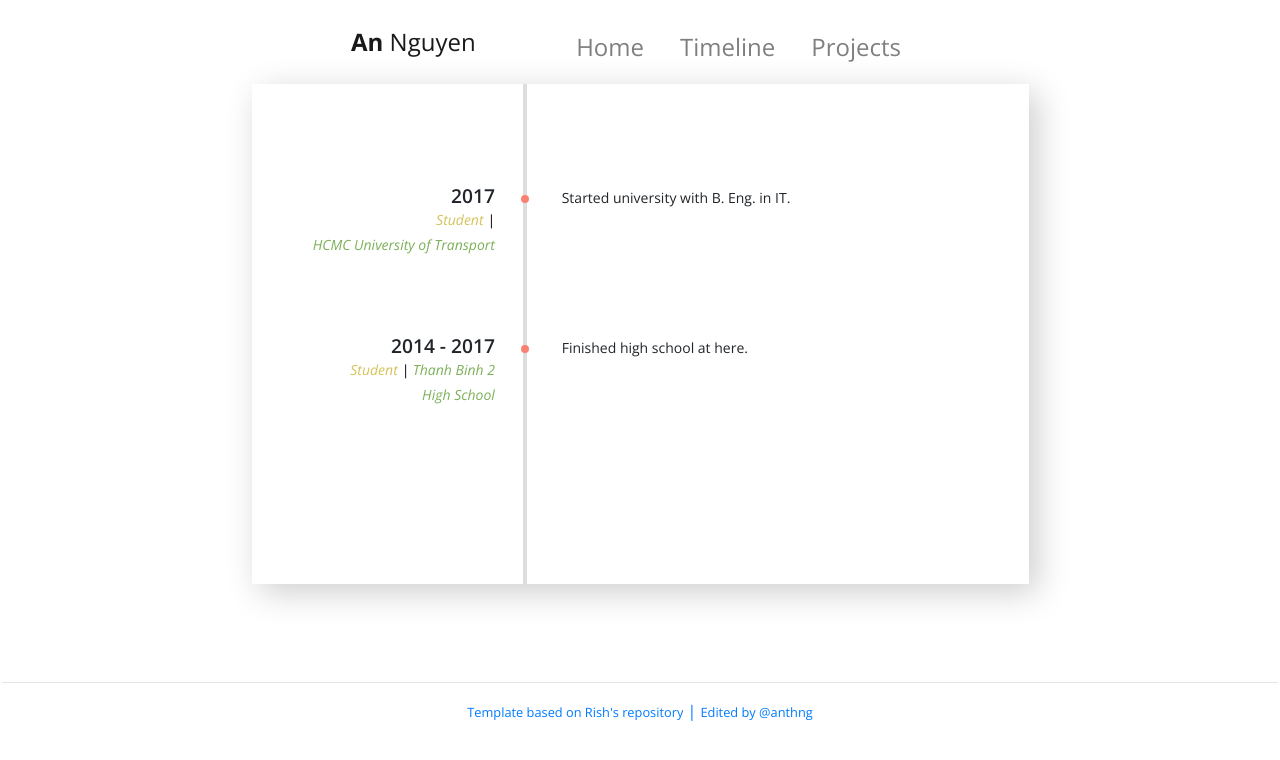
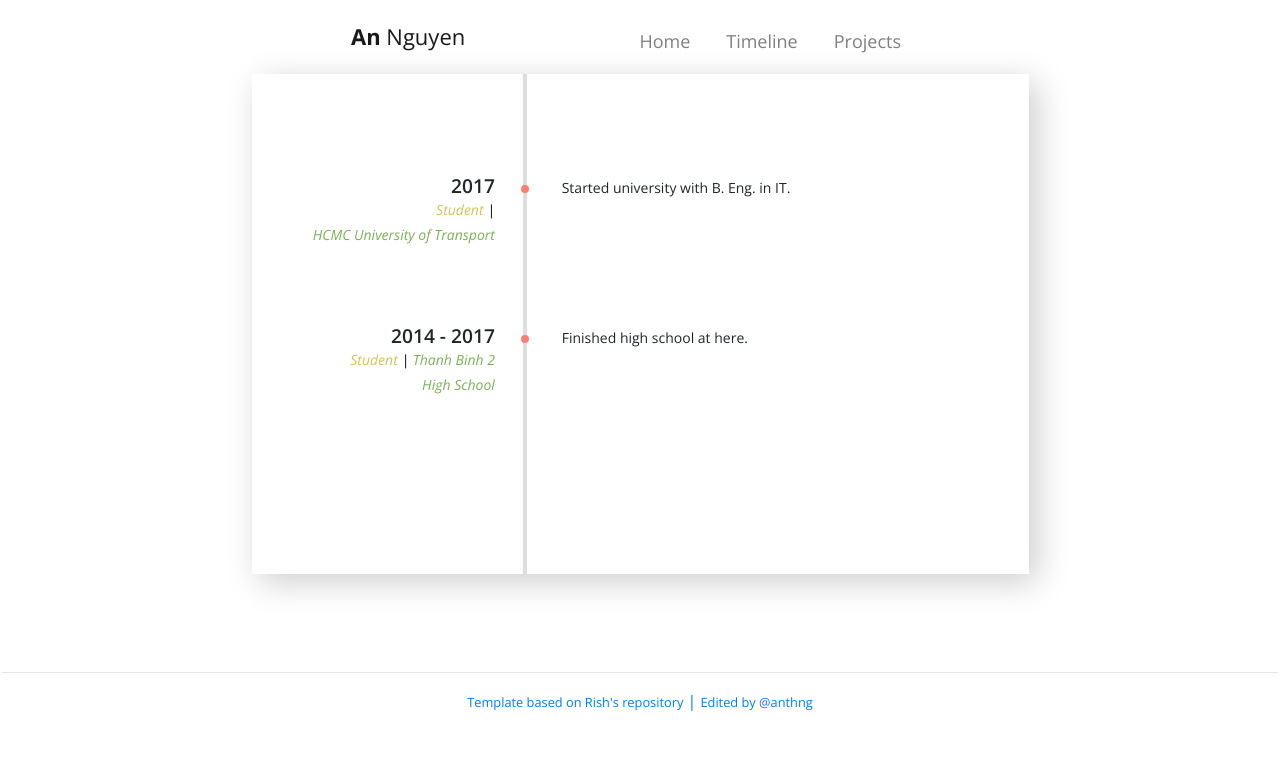
Before and after one commit to anthng/anthng.github.io, a Jekyll site: the page built from timeline.html, in a window 1280 px wide. Shown: the top 760 px of the page. Built offline with Jekyll 4.4.1, drawn with Linux system fonts in a browser that asks for light colours.

Commit message:
update button top

```diff
--- a/_includes/header.html
+++ b/_includes/header.html
@@ -1,14 +1,14 @@
 <!-- Header -->
 <nav id="navbar" class="navbar navbar-expand-md grey lighten-5 z-depth-1 navbar-light">
     <div class="container-fluid">
-    <a class="navbar-brand" href="/" style="font-weight: lighter; font-size: 24px"><span style="font-weight: bold">An</span> Nguyen</a>
+    <a class="navbar-brand" href="/" style="font-weight: lighter; font-size: 22px"><span style="font-weight: bold">An</span> Nguyen</a>
       <button class="navbar-toggler" data-toggle="collapse" data-target="#navbarSupportedContent" aria-controls="navbarSupportedContent" aria-expanded="false" aria-label="Toggle navigation">
         <span class="navbar-toggler-icon"></span>
       </button>
       <div class="collapse navbar-collapse" id="navbarSupportedContent">
         <ul class="navbar-nav ml-auto flex-nowrap">
             {% for nav in site.data.nav %}
-            <li class="nav-item" style="padding-right: 20px; font-size: 24px"><a href="{{nav.link}}" class="nav-link">{{nav.name}}</a></li>
+            <li class="nav-item" style="padding-right: 20px; font-size: 18px"><a href="{{nav.link}}" class="nav-link" style="font-weight: 400">{{nav.name}}</a></li>
             {% endfor %}
         </ul>
       </div>
--- a/_layouts/default.html
+++ b/_layouts/default.html
@@ -65,5 +69,24 @@
     <footer style="padding: 2px; margin-top: -15px;">
         {% include footer.html %}
     </footer>
-
+    <a id="back-to-top" href="#" class="btn btn-light btn-lg back-to-top" role="button"><i
+            class="fas fa-chevron-up"></i></a>
+    <script>
+        $(document).ready(function () {
+            $(window).scroll(function () {
+                if ($(this).scrollTop() > 50) {
+                    $('#back-to-top').fadeIn();
+                } else {
+                    $('#back-to-top').fadeOut();
+                }
+            });
+            // scroll body to 0px on click
+            $('#back-to-top').click(function () {
+                $('body,html').animate({
+                    scrollTop: 0
+                }, 400);
+                return false;
+            });
+        });
+    </script>
 </html>
--- a/assets/css/base.css
+++ b/assets/css/base.css
@@ -17,3 +17,23 @@
 span::-moz-selection {
   background: #ffb7b7;
 }
+
+p {
+  margin: 0px !important;
+  }
+
+  li {
+  margin-top: 10px;
+  font-size: 14px;
+  line-height: 1.75;
+  color: rgba(0, 0, 0, 0.7);
+}
+
+.back-to-top {
+  background-color: transparent;
+  border-style: none;
+  position: fixed;
+  bottom: 10px;
+  right: 10px;
+  display: none;
+}
--- a/assets/css/timeline.css
+++ b/assets/css/timeline.css
@@ -1,13 +1,3 @@
-p {
- margin: 0px !important;
-}
-
-li {
-  margin-top: 10px;
-  font-size: 14px;
-  line-height: 1.75;
-}
-
 .timeline {
   width: 100%;
   max-width: 70%;
--- a/projects.html
+++ b/projects.html
@@ -7,5 +7,4 @@
   {% for project in site.data.projects | limit: 5%}
     {% include card.html %}
   {% endfor %}
-
 </div>
```
Also changed, not shown: other parts of _layouts/default.html (+5 -1 lines), assets/css/project.css (+0 -11 lines). Lines whose indentation alone changed are shown as unchanged.
